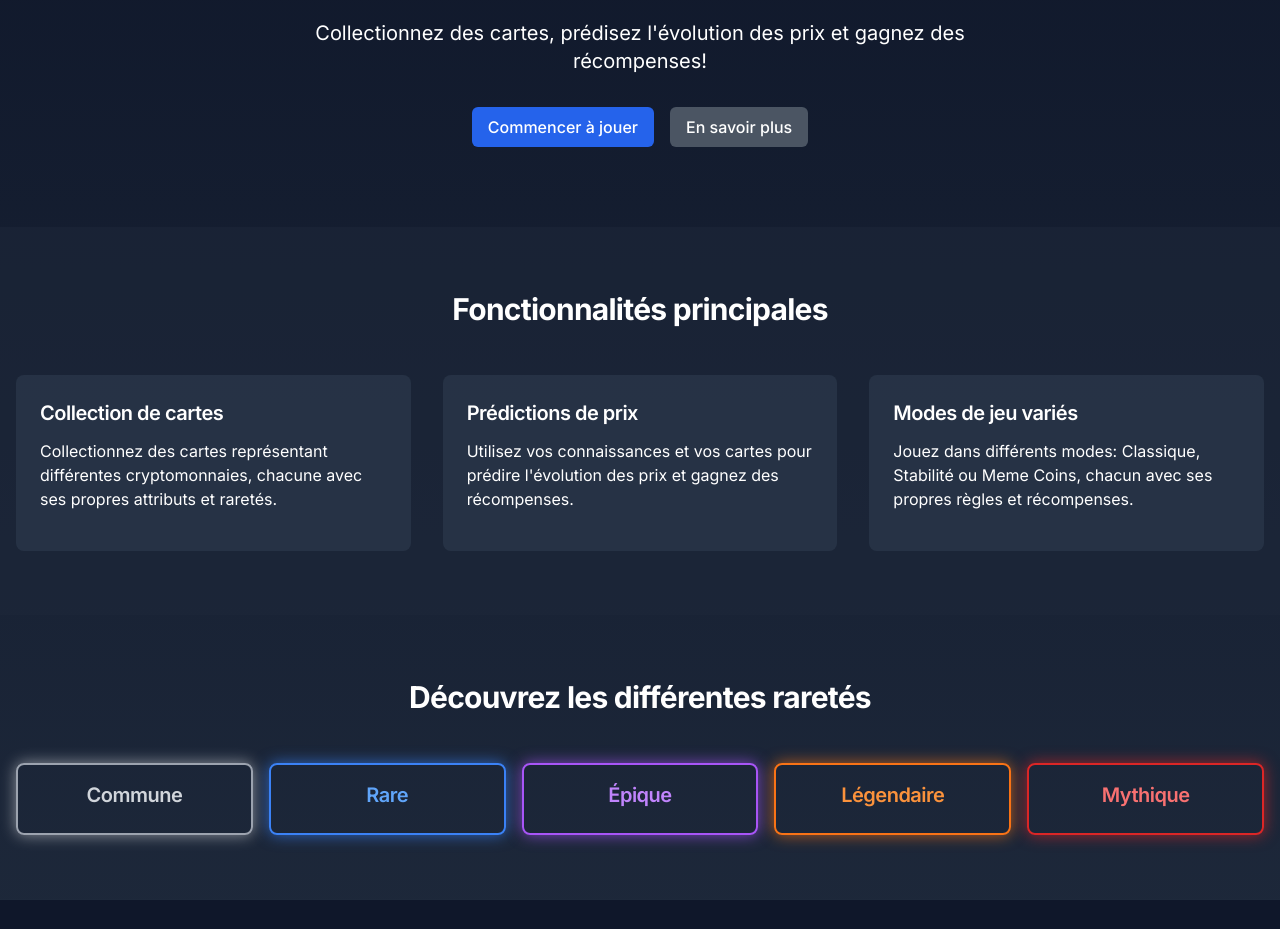
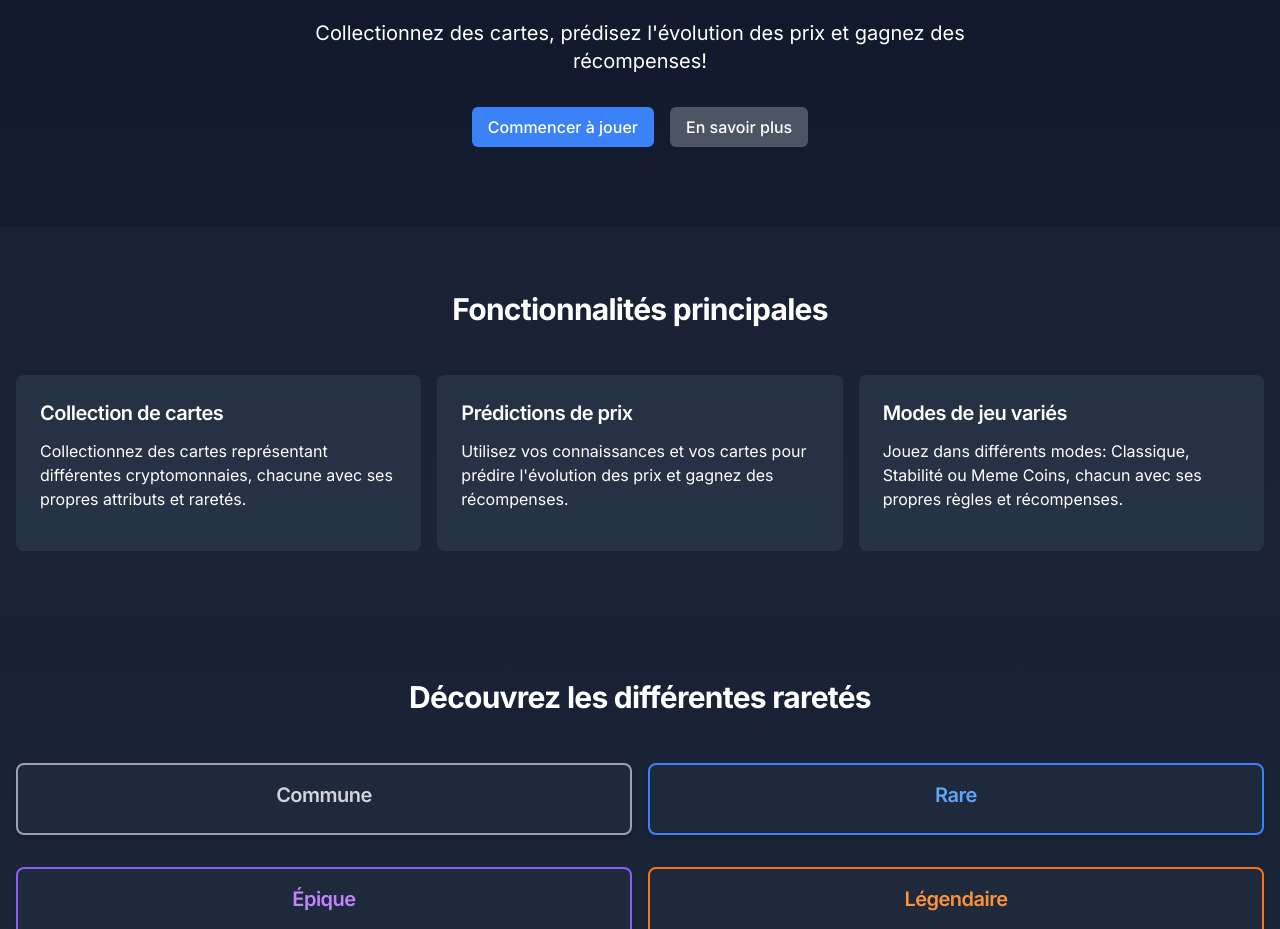
Before and after one commit to kuroroLuciferPhantom/cryptopredict, a Next.js app in the folder apps/web/: page / in a window 1280 px wide. Shown: the part 194-1123 px from the top of the page. Built offline with nearby package versions, Linux system fonts and the light colour scheme.

Commit message:
Ajout de styles CSS standards en complément de Tailwind

```diff
--- a/apps/web/src/app/layout.tsx
+++ b/apps/web/src/app/layout.tsx
@@ -1,6 +1,7 @@
 import type { Metadata } from 'next';
 import { Inter } from 'next/font/google';
 import './globals.css';
+import './styles.css'; // Ajout des styles CSS standards
 
 const inter = Inter({ subsets: ['latin'] });
 
--- /dev/null
+++ b/apps/web/src/app/styles.css
@@ -0,0 +1,124 @@
+/* Styles CSS standard à inclure */
+body {
+  background-color: #0f172a;
+  color: white;
+  font-family: system-ui, -apple-system, BlinkMacSystemFont, 'Segoe UI', Roboto, Oxygen, Ubuntu, Cantarell, 'Open Sans', 'Helvetica Neue', sans-serif;
+}
+
+h1 {
+  font-size: 2rem;
+  font-weight: bold;
+  margin-bottom: 1rem;
+}
+
+h2 {
+  font-size: 1.5rem;
+  font-weight: 600;
+  margin-bottom: 0.75rem;
+}
+
+.navbar {
+  display: flex;
+  justify-content: space-between;
+  align-items: center;
+  padding: 1rem;
+  background-color: #1e293b;
+  border-bottom: 1px solid #334155;
+}
+
+.navbar ul {
+  display: flex;
+  gap: 1.5rem;
+}
+
+.navbar a {
+  color: white;
+  text-decoration: none;
+}
+
+.navbar a:hover {
+  color: #60a5fa;
+}
+
+.container {
+  padding: 2rem;
+  max-width: 1200px;
+  margin: 0 auto;
+}
+
+.card {
+  background-color: #1e293b;
+  border-radius: 0.5rem;
+  padding: 1rem;
+  margin-bottom: 1rem;
+  box-shadow: 0 4px 6px -1px rgba(0, 0, 0, 0.1), 0 2px 4px -1px rgba(0, 0, 0, 0.06);
+}
+
+.card-common {
+  border: 2px solid #9ca3af;
+}
+
+.card-rare {
+  border: 2px solid #3b82f6;
+}
+
+.card-epic {
+  border: 2px solid #8b5cf6;
+}
+
+.card-legendary {
+  border: 2px solid #f97316;
+}
+
+.card-mythic {
+  border: 2px solid #dc2626;
+}
+
+.btn {
+  padding: 0.5rem 1rem;
+  border-radius: 0.25rem;
+  font-weight: 500;
+  cursor: pointer;
+  border: none;
+}
+
+.btn-primary {
+  background-color: #3b82f6;
+  color: white;
+}
+
+.btn-primary:hover {
+  background-color: #2563eb;
+}
+
+.btn-secondary {
+  background-color: #4b5563;
+  color: white;
+}
+
+.btn-secondary:hover {
+  background-color: #374151;
+}
+
+.grid {
+  display: grid;
+  gap: 1rem;
+}
+
+@media (min-width: 640px) {
+  .grid-cols-2 {
+    grid-template-columns: repeat(2, 1fr);
+  }
+}
+
+@media (min-width: 768px) {
+  .grid-cols-3 {
+    grid-template-columns: repeat(3, 1fr);
+  }
+}
+
+@media (min-width: 1024px) {
+  .grid-cols-4 {
+    grid-template-columns: repeat(4, 1fr);
+  }
+}
```
